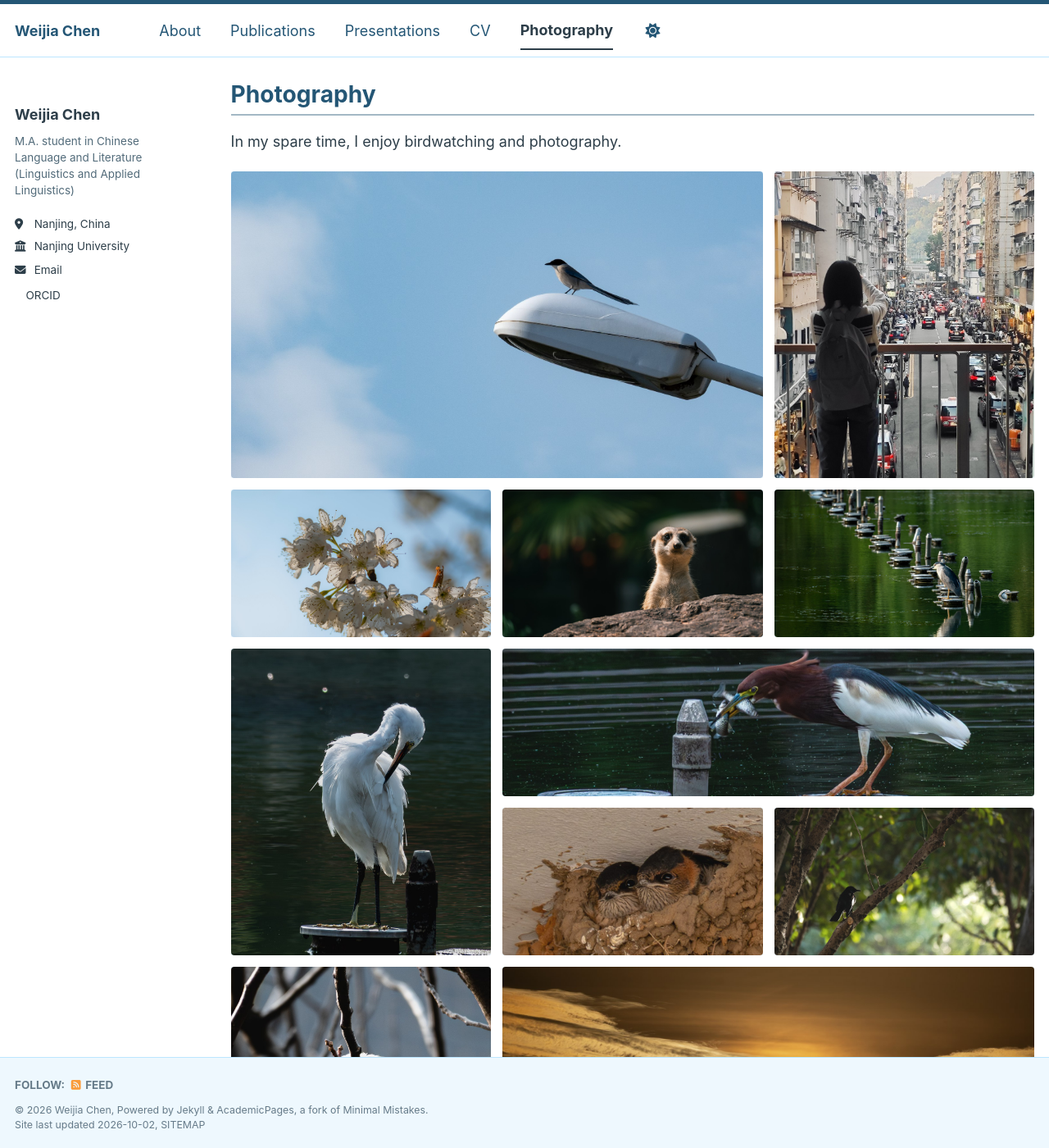
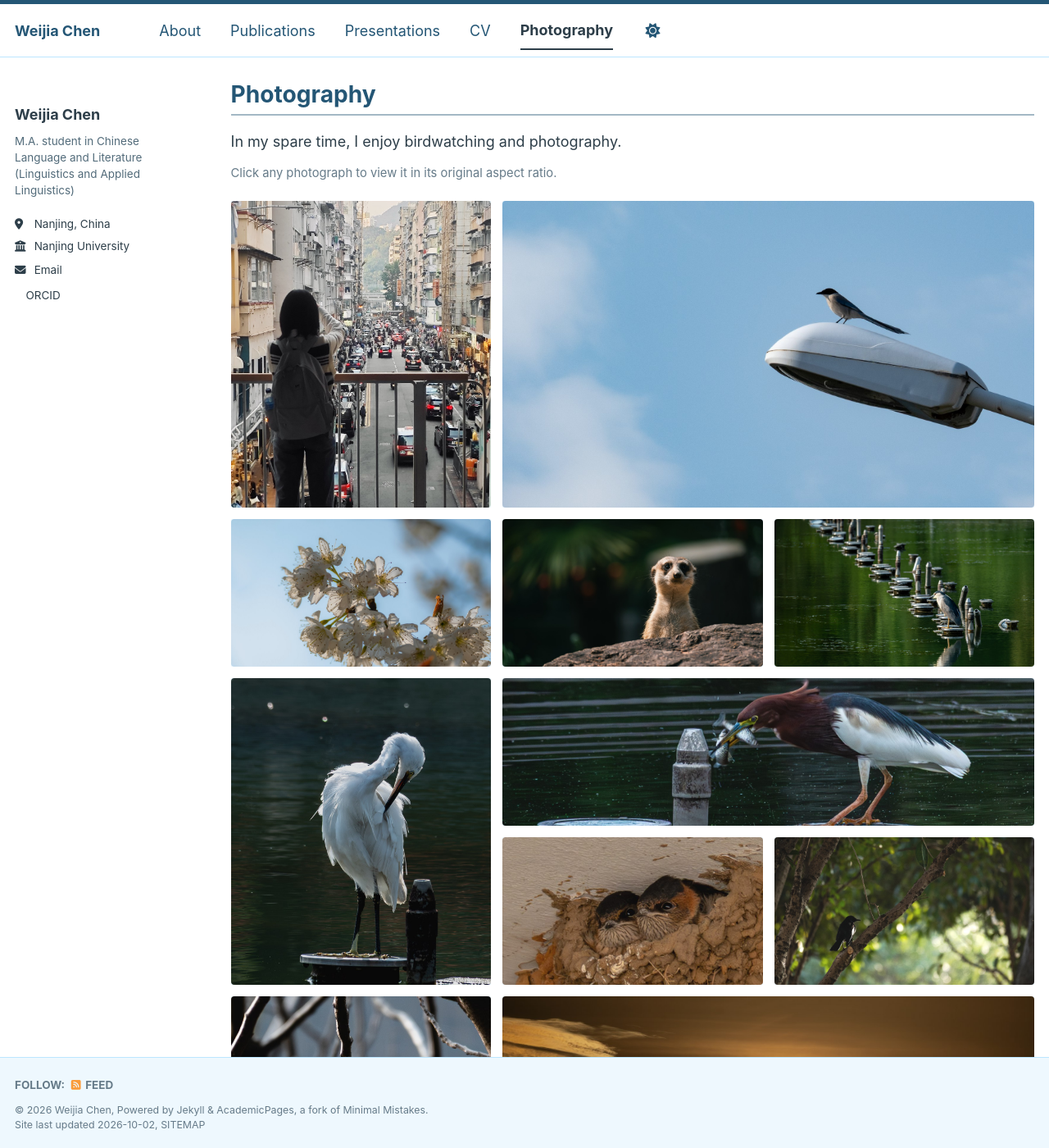
Before and after one commit to weijiachen0910/weijiachen0910.github.io, a Jekyll site: the page built from _pages/visual-notes.md, in a window 1280 px wide and 1400 px high. Shown: the whole window at 82% size. Built offline with Jekyll 4.4.1, drawn with Linux system fonts in a browser that asks for light colours; a style sheet for code colours, icons or effects is not loaded.

Commit message:
Lead gallery with photographer portrait

```diff
--- a/_pages/visual-notes.md
+++ b/_pages/visual-notes.md
@@ -7,9 +7,11 @@ author_profile: true
 
 In my spare time, I enjoy birdwatching and photography.
 
+<p class="photo-view-hint">Click any photograph to view it in its original aspect ratio.</p>
+
 <div class="photo-grid" aria-label="Photography selection">
+  <figure class="feature-tall personal-photo"><a href="/images/photography/12-photographer-in-city.jpg" target="_blank" rel="noopener" aria-label="Open the full image"><img src="/images/photography/12-photographer-in-city.jpg" alt="Photographing a city street from a footbridge"></a></figure>
   <figure class="feature-wide"><a href="/images/photography/01-sky-bird.jpg" target="_blank" rel="noopener" aria-label="Open the full image"><img src="/images/photography/01-sky-bird.jpg" alt="A bird perched on a streetlight against a pale blue sky"></a></figure>
-  <figure class="feature-tall personal-photo"><a href="/images/photography/12-photographer-in-city.jpg" target="_blank" rel="noopener" aria-label="Open the full image"><img src="/images/photography/12-photographer-in-city.jpg" alt="Photographing a city street from a footbridge"></a></figure>
   <figure class="tile"><a href="/images/photography/03-blossoms.jpg" target="_blank" rel="noopener" aria-label="Open the full image"><img src="/images/photography/03-blossoms.jpg" alt="White blossoms against a blue sky" loading="lazy"></a></figure>
   <figure class="tile"><a href="/images/photography/04-meerkat.jpg" target="_blank" rel="noopener" aria-label="Open the full image"><img src="/images/photography/04-meerkat.jpg" alt="A meerkat looking over a rock in sunlight" loading="lazy"></a></figure>
   <figure class="tile"><a href="/images/photography/05-green-water.jpg" target="_blank" rel="noopener" aria-label="Open the full image"><img src="/images/photography/05-green-water.jpg" alt="A heron standing among a line of fountain fixtures on green water" loading="lazy"></a></figure>
--- a/assets/css/main.scss
+++ b/assets/css/main.scss
@@ -176,6 +176,12 @@
   margin-top: 1.25rem;
 }
 
+.photo-view-hint {
+  margin-top: -0.5rem;
+  color: var(--global-text-color-light);
+  font-size: 0.82rem;
+}
+
 .photo-grid figure {
   min-width: 0;
   margin: 0;
```
